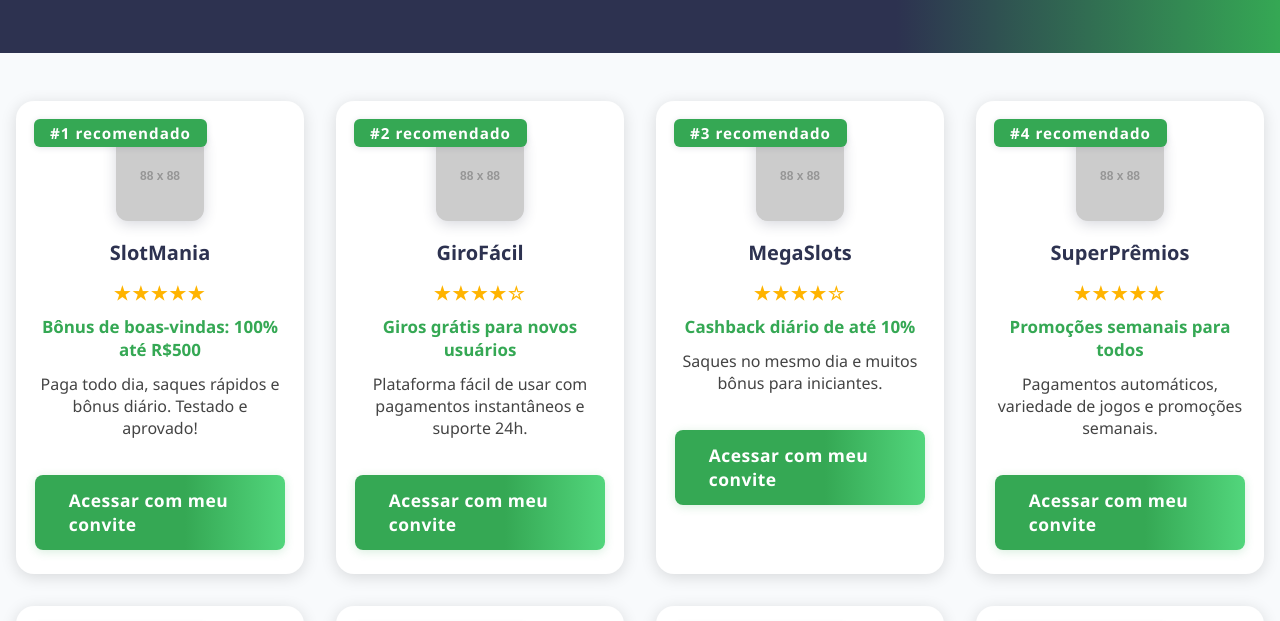
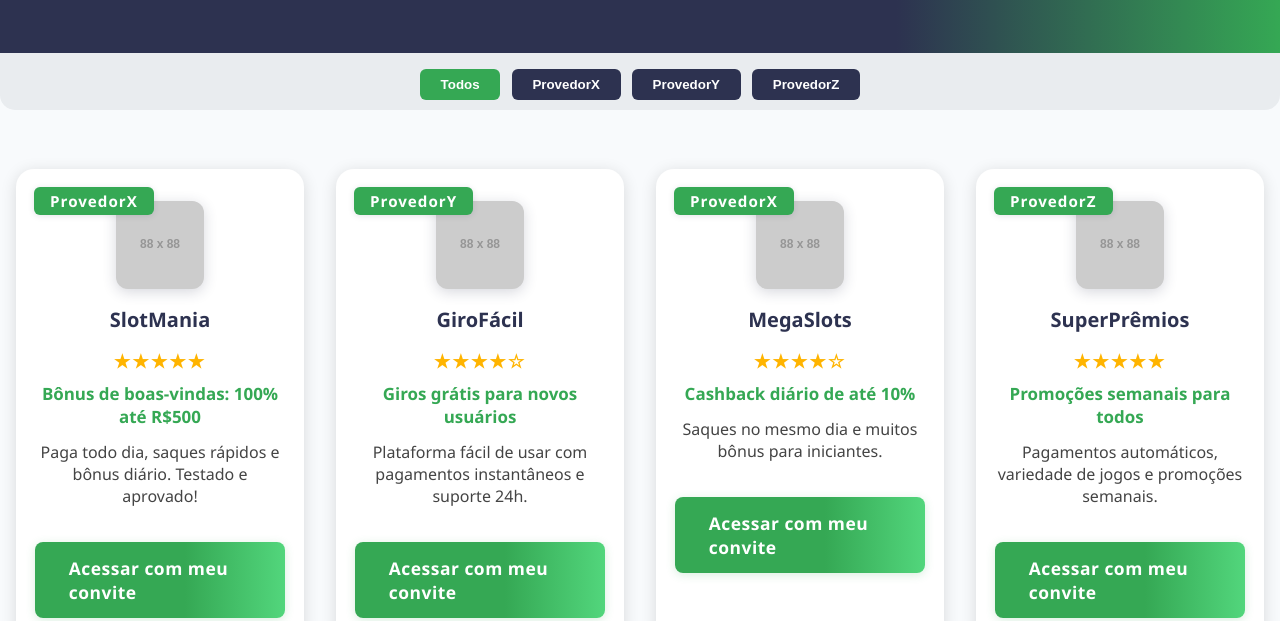
Before and after one commit to slotpagante/slotbrasil, a plain HTML site: page index.html in a window 1280 px wide. Shown: the part 184-805 px from the top of the page. Drawn offline with Linux system fonts and the light colour scheme; placeholder pictures from the web are drawn by us.

Commit message:
atualizado men u com provedores

```diff
--- a/index.html
+++ b/index.html
@@ -14,12 +14,14 @@
       <p>Receba pagamentos todos os dias! Escolha abaixo os melhores sites testados e aprovados.</p>
     </div>
   </header>
+  <nav id="provedor-menu" class="provedor-menu"></nav>
   <main>
     <section id="sites-list" class="sites-list"></section>
   </main>
   <footer>
     <p>&copy; 2025 - Lista atualizada por <strong>slotpagante</strong></p>
   </footer>
+  <script src="sites.js"></script>
   <script src="script.js"></script>
 </body>
 </html>
--- a/script.js
+++ b/script.js
@@ -1,19 +1,25 @@
-fetch('sites.json')
-  .then(response => response.json())
-  .then(sites => {
+// Gera provedores únicos
+const provedores = Array.from(new Set(listaSites.map(site => site.provedor)));
+
+// Monta o menu de filtros
+const menu = document.getElementById('provedor-menu');
+menu.innerHTML = `<button class="active" data-provedor="Todos">Todos</button>` +
+  provedores.map(p => `<button data-provedor="${p}">${p}</button>`).join('');
+
+// Função para renderizar os sites filtrados
+function renderSites(provedor) {
   const container = document.getElementById('sites-list');
-    sites.forEach((site, i) => {
+  container.innerHTML = '';
+  const filtrados = provedor === "Todos"
+    ? listaSites
+    : listaSites.filter(site => site.provedor === provedor);
+  filtrados.forEach((site, i) => {
     const card = document.createElement('div');
     card.className = 'site-card';
-
-      // Gera estrelas de avaliação (de 1 a 5)
     let stars = '';
-      for (let s = 1; s <= 5; s++) {
-        stars += s <= site.avaliacao ? '★' : '☆';
-      }
-
+    for (let s = 1; s <= 5; s++) stars += s <= site.avaliacao ? '★' : '☆';
     card.innerHTML = `
-        <div class="site-badge">#${i + 1} recomendado</div>
+      <div class="site-badge">${site.provedor}</div>
       <img src="${site.imagem}" alt="${site.nome}" class="site-thumb">
       <h2>${site.nome}</h2>
       <div class="site-rating">${stars}</div>
@@ -23,7 +29,16 @@ fetch('sites.json')
     `;
     container.appendChild(card);
   });
-  })
-  .catch(() => {
-    document.getElementById('sites-list').innerHTML = "<p>Erro ao carregar os sites.</p>";
+}
+
+// Evento de clique nos botões do menu
+menu.addEventListener('click', (e) => {
+  if (e.target.tagName === 'BUTTON') {
+    document.querySelectorAll('.provedor-menu button').forEach(btn => btn.classList.remove('active'));
+    e.target.classList.add('active');
+    renderSites(e.target.dataset.provedor);
+  }
 });
+
+// Renderiza todos ao abrir
+renderSites("Todos");
--- a/sites.js
+++ b/sites.js
@@ -1,11 +1,74 @@
 const listaSites = [
   {
     "nome": "SlotMania",
+    "provedor": "ProvedorX",
     "descricao": "Paga todo dia, saques rápidos e bônus diário. Testado e aprovado!",
     "imagem": "https://via.placeholder.com/88x88?text=SlotMania",
     "linkConvite": "https://slotmania.com/ref/seulink",
     "avaliacao": 5,
     "bonus": "Bônus de boas-vindas: 100% até R$500"
   },
-  // ...outros sites
+  {
+    "nome": "GiroFácil",
+    "provedor": "ProvedorY",
+    "descricao": "Plataforma fácil de usar com pagamentos instantâneos e suporte 24h.",
+    "imagem": "https://via.placeholder.com/88x88?text=GiroFácil",
+    "linkConvite": "https://girofacil.com/ref/seulink",
+    "avaliacao": 4,
+    "bonus": "Giros grátis para novos usuários"
+  },
+  {
+    "nome": "MegaSlots",
+    "provedor": "ProvedorX",
+    "descricao": "Saques no mesmo dia e muitos bônus para iniciantes.",
+    "imagem": "https://via.placeholder.com/88x88?text=MegaSlots",
+    "linkConvite": "https://megaslots.com/ref/seulink",
+    "avaliacao": 4,
+    "bonus": "Cashback diário de até 10%"
+  },
+  {
+    "nome": "SuperPrêmios",
+    "provedor": "ProvedorZ",
+    "descricao": "Pagamentos automáticos, variedade de jogos e promoções semanais.",
+    "imagem": "https://via.placeholder.com/88x88?text=SuperPrêmios",
+    "linkConvite": "https://superpremios.com/ref/seulink",
+    "avaliacao": 5,
+    "bonus": "Promoções semanais para todos"
+  },
+  {
+    "nome": "JackpotTop",
+    "provedor": "ProvedorY",
+    "descricao": "Ganhe cashback diário e participe de sorteios exclusivos.",
+    "imagem": "https://via.placeholder.com/88x88?text=JackpotTop",
+    "linkConvite": "https://jackpottop.com/ref/seulink",
+    "avaliacao": 4,
+    "bonus": "Sorteios e cashback diário"
+  },
+  {
+    "nome": "SpinRápido",
+    "provedor": "ProvedorX",
+    "descricao": "Retiradas rápidas, suporte nota 10 e giros grátis todos os dias.",
+    "imagem": "https://via.placeholder.com/88x88?text=SpinRápido",
+    "linkConvite": "https://spinrapido.com/ref/seulink",
+    "avaliacao": 5,
+    "bonus": "Giros grátis diários para membros"
+  },
+  {
+    "nome": "BônusMaster",
+    "provedor": "ProvedorZ",
+    "descricao": "Melhor bônus de boas-vindas do mercado e pagamentos sem burocracia.",
+    "imagem": "https://via.placeholder.com/88x88?text=BônusMaster",
+    "linkConvite": "https://bonusmaster.com/ref/seulink",
+    "avaliacao": 5,
+    "bonus": "Bônus de boas-vindas + VIP"
+  },
+  {
+    "nome": "FortunaClub",
+    "provedor": "ProvedorY",
+    "descricao": "Clube VIP com promoções diárias e saques instantâneos.",
+    "imagem": "https://via.placeholder.com/88x88?text=FortunaClub",
+    "linkConvite": "https://fortunaclub.com/ref/seulink",
+    "avaliacao": 4,
+    "bonus": "Promoções para membros VIP"
+  }
 ];
--- a/sites.json
+++ /dev/null
@@ -1,66 +0,0 @@
-[
-  {
-    "nome": "SlotMania",
-    "descricao": "Paga todo dia, saques rápidos e bônus diário. Testado e aprovado!",
-    "imagem": "https://via.placeholder.com/88x88?text=SlotMania",
-    "linkConvite": "https://slotmania.com/ref/seulink",
-    "avaliacao": 5,
-    "bonus": "Bônus de boas-vindas: 100% até R$500"
-  },
-  {
-    "nome": "GiroFácil",
-    "descricao": "Plataforma fácil de usar com pagamentos instantâneos e suporte 24h.",
-    "imagem": "https://via.placeholder.com/88x88?text=GiroFácil",
-    "linkConvite": "https://girofacil.com/ref/seulink",
-    "avaliacao": 4,
-    "bonus": "Giros grátis para novos usuários"
-  },
-  {
-    "nome": "MegaSlots",
-    "descricao": "Saques no mesmo dia e muitos bônus para iniciantes.",
-    "imagem": "https://via.placeholder.com/88x88?text=MegaSlots",
-    "linkConvite": "https://megaslots.com/ref/seulink",
-    "avaliacao": 4,
-    "bonus": "Cashback diário de até 10%"
-  },
-  {
-    "nome": "SuperPrêmios",
-    "descricao": "Pagamentos automáticos, variedade de jogos e promoções semanais.",
-    "imagem": "https://via.placeholder.com/88x88?text=SuperPrêmios",
-    "linkConvite": "https://superpremios.com/ref/seulink",
-    "avaliacao": 5,
-    "bonus": "Promoções semanais para todos"
-  },
-  {
-    "nome": "JackpotTop",
-    "descricao": "Ganhe cashback diário e participe de sorteios exclusivos.",
-    "imagem": "https://via.placeholder.com/88x88?text=JackpotTop",
-    "linkConvite": "https://jackpottop.com/ref/seulink",
-    "avaliacao": 4,
-    "bonus": "Sorteios e cashback diário"
-  },
-  {
-    "nome": "SpinRápido",
-    "descricao": "Retiradas rápidas, suporte nota 10 e giros grátis todos os dias.",
-    "imagem": "https://via.placeholder.com/88x88?text=SpinRápido",
-    "linkConvite": "https://spinrapido.com/ref/seulink",
-    "avaliacao": 5,
-    "bonus": "Giros grátis diários para membros"
-  },
-  {
-    "nome": "BônusMaster",
-    "descricao": "Melhor bônus de boas-vindas do mercado e pagamentos sem burocracia.",
-    "imagem": "https://via.placeholder.com/88x88?text=BônusMaster",
-    "linkConvite": "https://bonusmaster.com/ref/seulink",
-    "avaliacao": 5,
-    "bonus": "Bônus de boas-vindas + VIP"
-  },
-  {
-    "nome": "FortunaClub",
-    "descricao": "Clube VIP com promoções diárias e saques instantâneos.",
-    "imagem": "https://via.placeholder.com/88x88?text=FortunaClub",
-    "linkConvite": "https://fortunaclub.com/ref/seulink",
-    "avaliacao": 4,
-    "bonus": "Promoções para membros VIP"
-  }
-]
--- a/style.css
+++ b/style.css
@@ -30,6 +30,32 @@ body {
 .hero p {
   font-size: 1.1rem;
   margin: 0 0 1.5rem 0;
+}
+
+.provedor-menu {
+  display: flex;
+  flex-wrap: wrap;
+  gap: 0.7rem;
+  justify-content: center;
+  background: #e9ecef;
+  padding: 1rem 0 0.6rem 0;
+  margin-bottom: 0.7rem;
+  border-radius: 0 0 15px 15px;
+}
+.provedor-menu button {
+  background: #2d3250;
+  color: #fff;
+  border: none;
+  border-radius: 6px;
+  padding: 0.5rem 1.3rem;
+  font-weight: bold;
+  cursor: pointer;
+  transition: background 0.2s;
+}
+.provedor-menu button.active,
+.provedor-menu button:hover {
+  background: #35a854;
+  color: #fff;
 }
 
 .sites-list {
```
Lines whose indentation alone changed are shown as unchanged.
